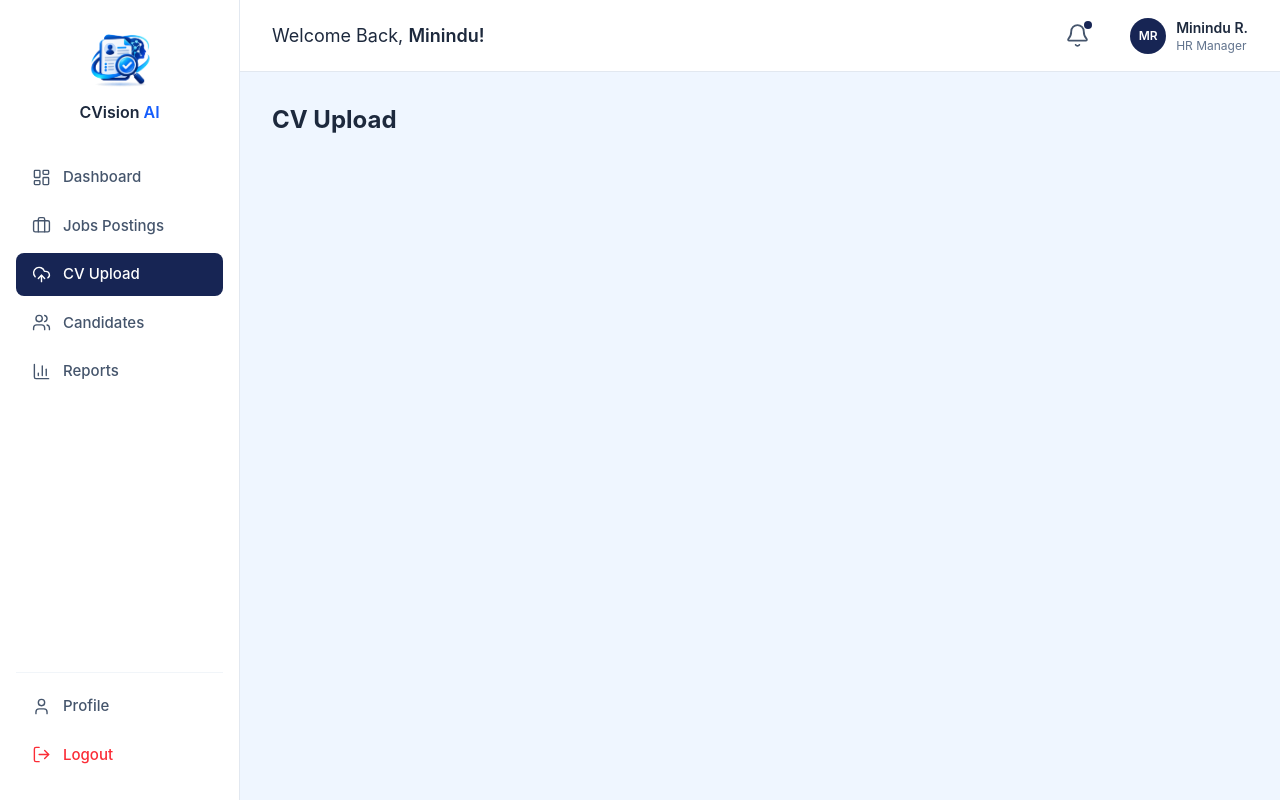
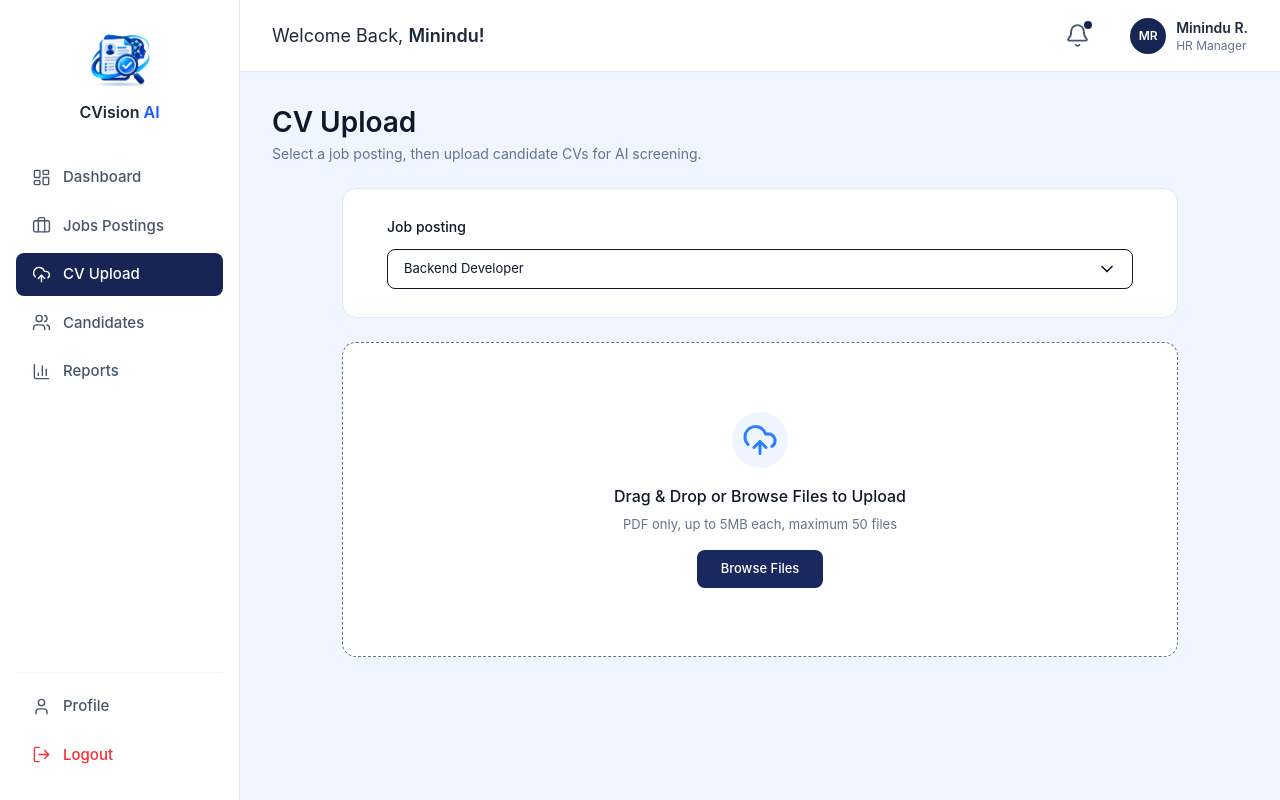
Before and after one commit to mininduRajapaksha/AI-CV-Screening-and-Recommendation, a React (Vite) app in the folder frontend/: page /cv-upload in a window 1280 px wide. Built offline with nearby package versions, Linux system fonts and the light colour scheme.

Commit message:
select job posting and file upload area

```diff
--- a/frontend/package.json
+++ b/frontend/package.json
@@ -14,6 +14,7 @@
     "lucide-react": "^1.43.0",
     "react": "^19.2.8",
     "react-dom": "^19.2.8",
+    "react-icons": "^5.7.0",
     "react-router-dom": "^7.18.3",
     "tailwindcss": "^4.3.3"
   },
--- a/frontend/src/pages/CVUpload.jsx
+++ b/frontend/src/pages/CVUpload.jsx
@@ -1,7 +1,250 @@
+import { useRef, useState } from "react";
+import {
+  ChevronDown,
+  UploadCloud
+} from "lucide-react"
+
+const MAX_FILE_SIZE = 5* 1024 * 1024;
+const MAX_FILES = 50;
+
+const jobs = [
+  "Backend Developer",
+  "Frontend Developer",
+  "Full stack Developer",
+  "Software Engineer",
+  "Data Analysis"
+]
+
 export default function CVUpload() {
+
+  const fileInputRef = useRef(null);
+
+  const [selectedJob, setSelectedJob] = useState("Backend Developer");
+  const [files, setFiles] = useState([]);
+
+  const [isDragging, setIsDragging] = useState(false);
+  const [isScreening, setIsScreening] = useState(false);
+  const [screeningProgress, setScreeningProgress] = useState(0);
+  const [screeningComplete, setScreeningComplete] = useState(false);
+
+  //file validation
+  const validateFile = (file) =>{
+
+    if(!file.name.toLowerCase().endsWith(".pdf")){
+      return "Only PDF files are allowed";
+    }
+
+    if(file.size > MAX_FILE_SIZE){
+      return "File exceeds the 5MB limit"
+    }
+
+    return null;
+  };
+
+  //Add files
+  const addFiles = (selectedFiles) =>{
+    const incomingFiles = Array.from(selectedFiles);
+
+    if(files.length >= MAX_FILES){
+      return;
+    }
+
+    const availableSlots = MAX_FILES - files.length;
+    const fileToAdd = incomingFiles.slice(0, availableSlots);
+
+    const newFiles = fileToAdd.map((file) =>{
+      const error = validateFile(file);
+
+      return{
+        id: `${file.name}-${file.lastModified}-${Math.random()}`,
+        file,
+        name: file.name,
+        size: file.size,
+        progress: error ? 0 : 0,
+        status: error ? "failed" : "uploading",
+        error,
+      };
+    });
+
+    setFiles((prevFiles) => [...prevFiles, ...newFiles]);
+
+    // Simulate upload for valid files
+    newFiles.forEach((newFiles) =>{
+      if(!newFile.error){
+        simulateUpload(newFile.id);
+      }
+    });
+  };
+
+  //Simulate Upload
+  const simulateUpload = (fileId) =>{
+    let progress = 0;
+
+    const interval = setInterval(() =>{
+      progress += Math.floor(Math.random() * 15)+ 5;
+
+      if(progress >=100) {
+        progress = 100;
+        clearInterval(interval);
+
+        setFiles((prevFiles) =>
+        prevFiles.map((item)=>
+          item.id === fileId
+            ? {
+              ...item,
+              progress:100,
+              status: "completed"
+            }
+            : item
+        ));
+        return;
+      }
+
+      setFiles((prevFiles) =>
+        prevFiles.map((item) =>
+          item.id === fileId
+            ? {
+              ...item,
+              progress,
+              status: "uploading"
+            }
+            :item
+        )
+      );
+    }, 400);
+  };
+
+  //Brows Files
+  const handleBrowse = () => {
+    fileInputRef.current?.click();
+  };
+
+  const handleFileSelect = (event) => {
+    addFiles(event.target.files);
+
+    event.target.value = "";
+  };
+
+  //Drag and Drop
+  const handleDragOver = (event) => {
+    event.preventDefault();
+    setIsDragging(true);
+  };
+
+  const handleDragLeave = () => {
+    setIsDragging(false);
+  };
+
+  const handleDrop = (event) => {
+    event.preventDefault();
+    setIsDragging(false);
+
+    addFiles(event.dataTransfer.files);
+  };
+
+  //Remove file
+  const removeFile = (fileId) => {
+    setFiles((prevFiles) =>
+      prevFiles.filter((file) => file.id !== fileId)
+    );
+  };
+
+  //Clear All
+  const clearAllFiles = () => {
+    setFiles([]);
+  };
+
+  //Counts
+  const readyCount = files.filter(
+    (file) => file.status === "completed"
+  ).length;
+
+  const canStartScreening =
+    files.length > 0 &&
+    readyCount === files.length &&
+    !isScreening;
+
+
+
   return (
-    <div>
-      <h1 className="text-2xl font-bold text-slate-800">CV Upload</h1>
+    <div className="w-full pb-10">
+
+      {/*page header*/}
+      <div className="mb-6">
+        <h1 className="text-[28px] font-semibold leading-9 text-slate-900">CV Upload</h1>
+
+        <p className="mt-1 text-sm leading-5 text-slate-500">
+          Select a job posting, then upload candidate CVs for AI screening.
+        </p>
+      </div>
+
+      {/*Job posting select*/}
+      <div className="mx-auto mb-6 w-[calc(100%-140px)] rounded-[14px] border border-slate-200 bg-white px-11 py-7">
+        <label htmlFor="job-posting" className="mb-3 block text-sm font-medium text-slate-900">Job posting</label>
+
+        <div className="relative">
+          <select
+            id="job-posting"
+            value={selectedJob}
+            onChange={(event) =>
+              setSelectedJob(event.target.value)
+            }
+            className="h-10 w-full appearance-none rounded-lg border border-slate-900 bg-white px-4 pr-10 text-[13px] text-slate-900 outline-none focus:border-blue-600"
+          >
+            {jobs.map((job) => (
+              <option key={job} value={job}>
+                {job}
+              </option>
+            ))}
+          </select>
+
+          <ChevronDown
+            size={20}
+            className="pointer-events-none absolute right-4 top-1/2 -translate-y-1/2 text-slate-900"
+          />
+        </div>
+      </div>
+
+      {/*Upload Area*/}
+      <div
+        onDragOver={handleDragOver}
+        onDragLeave={handleDragLeave}
+        onDrop={handleDrop}
+        className={`mx-auto mb-6 flex min-h-[315px] w-[calc(100%-140px)] flex-col items-center justify-center rounded-[14px] border-[1.5px] border-dashed transition ${
+          isDragging
+            ? "border-blue-600 bg-blue-50"
+            : "border-slate-500 bg-white"
+        }`}
+      >
+        <div className="mb-4 flex h-14 w-14 items-center justify-center rounded-full bg-blue-50 text-blue-500">
+          <UploadCloud size={36} />
+        </div>
+
+        <h2 className="text-base font-medium leading-6 text-slate-900">
+          Drag & Drop or Browse Files to Upload
+        </h2>
+
+        <p className="mt-1.5 mb-4 text-[13px] leading-5 text-slate-500">
+          PDF only, up to 5MB each, maximum 50 files
+        </p>
+
+        <button
+          type="button"
+          onClick={handleBrowse}
+          className="h-[38px] rounded-lg bg-[#19295F] px-6 text-[13px] font-medium text-white transition hover:bg-blue-900"
+        >
+          Browse Files
+        </button>
+
+        <input
+          ref={fileInputRef}
+          type="file"
+          accept=".pdf,application/pdf"
+          multiple
+          hidden
+          onChange={handleFileSelect}
+        />
+      </div>
     </div>
   );
 }
```
Also changed, not shown: 1 other file (tests, documents, lock files or other folders).
